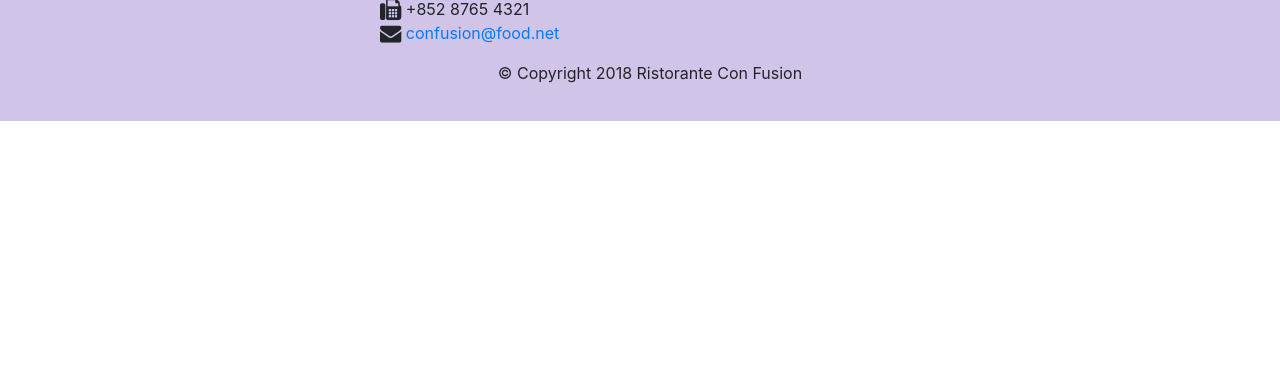
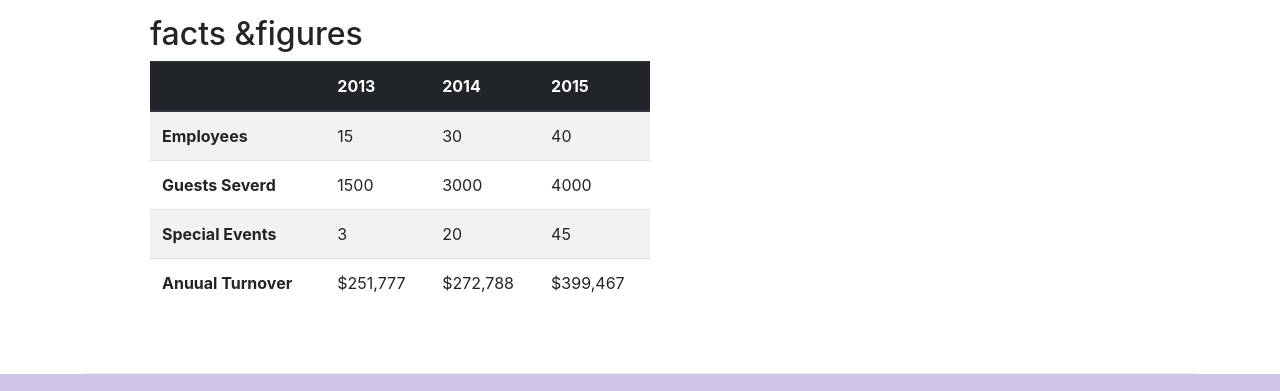
Before and after one commit to doppedheart/resturant, a website: page aboutus.html in a window 1280 px wide. Shown: the part 1499-1890 px from the top of the page. Before the commit the page ends 1620 px from the top, so only its background shows below. Drawn offline with nearby package versions, Linux system fonts and the light colour scheme.

Commit message:
Tables and cards

```diff
--- a/aboutus.html
+++ b/aboutus.html
@@ -67,7 +67,34 @@
                 <p>Started in 2010, Ristorante con Fusion quickly established itself as a culinary icon par excellence in Hong Kong. With its unique brand of world fusion cuisine that can be found nowhere else, it enjoys patronage from the A-list clientele in Hong Kong.  Featuring four of the best three-star Michelin chefs in the world, you never know what will arrive on your plate the next time you visit us.</p>
                 <p>The restaurant traces its humble beginnings to <em>The Frying Pan</em>, a successful chain started by our CEO, Mr. Peter Pan, that featured for the first time the world's best cuisines in a pan.</p>
             </div>
-            <div>
+            <div class="col-sm">
+                <div class="card">
+                    <h3 class="card-header bg-primary text-white">Facts At A glance</h3>
+                    <div class="card-body">
+                        <dl class="row">
+                            <dt class="col-6">Started</dt>
+                            <dd class="col-6">3 Feb. 2013</dd>
+                            <dt class="col-6">Major Stake Holder</dt>
+                            <dd class="col-6">HK Fine Foods Inc.</dd>
+                            <dt class="col-6">Last Year's Turnover</dt>
+                            <dd class="col-6">$1,250,375</dd>
+                            <dt class="col-6">Employees</dt>
+                            <dd class="col-6">40</dd>
+                        </dl>
+
+                    </div>
+                </div>
+                <div class="col-12">
+                    <div class="card card-body bg-light">
+                        <blockquote class="blockquote">
+                            <p class="mb-0">You better cut the pizza in four peices because I'm not humgry enough to eat six.</p>
+                            <footer class="blockquote-footer">Anurag agarwal,
+                                <cite tittle="Source Title">The Wit and Wisdom of Yogi Berra,p.pepe,diversion books,2014 </cite>
+
+                            </footer>
+                        </blockquote>
+                    </div>
+                </div>
             </div>
         </div>
 
@@ -90,7 +117,54 @@
                 </div>
             </div>
        </div>
+       <div class="row row-content">
+        <div class="col-12 col-sm-6">
+            <h2>
+                facts &amp;figures
+            </h2>
+            <div class="table-responsive">
+                <table class="table table-striped">
+                    <thead class="thead-dark">
+                        <tr>
+                            <th>&nbsp;</th>
+                            <th>2013</th>
+                            <th>2014</th>
+                            <th>2015</th>
+                        </tr>
 
+                    </thead>
+                    <tbody>
+                        <tr>
+                            <th>Employees</th>
+                            <td>15</td>
+                            <td>30</td>
+                            <td>40</td>
+                        </tr>
+                        <tr>
+                            <th>Guests Severd</th>
+                            <td>1500</td>
+                            <td>3000</td>
+                            <td>4000</td>
+                        </tr>
+                        <tr>
+                            <th>Special Events</th>
+                            <td>3</td>
+                            <td>20</td>
+                            <td>45</td>
+                        </tr>
+                        <tr>
+                            <th>Anuual Turnover</th>
+                            <td>$251,777</td>
+                            <td>$272,788</td>
+                            <td>$399,467</td>
+                        </tr>
+                    </tbody>
+                </table>
+
+            </div>
+        </div>
+        <div class="col-12 col-sm-6"></div>
+       </div>
     </div>
 
     <footer class="footer">
```
Also changed, not shown: contactus.html (+3 -4 lines).
